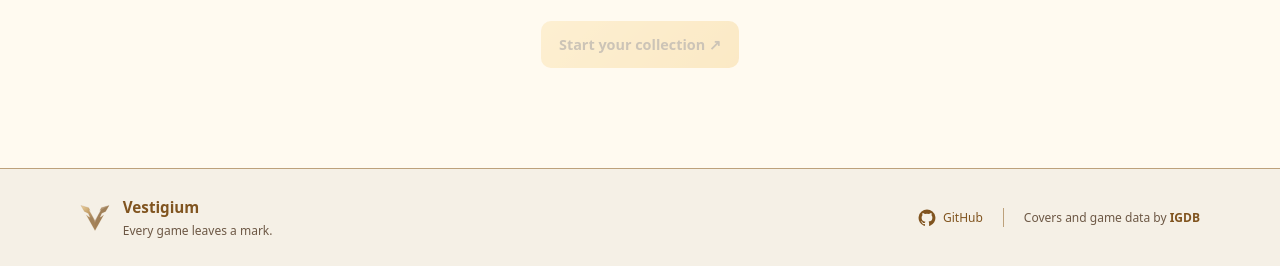
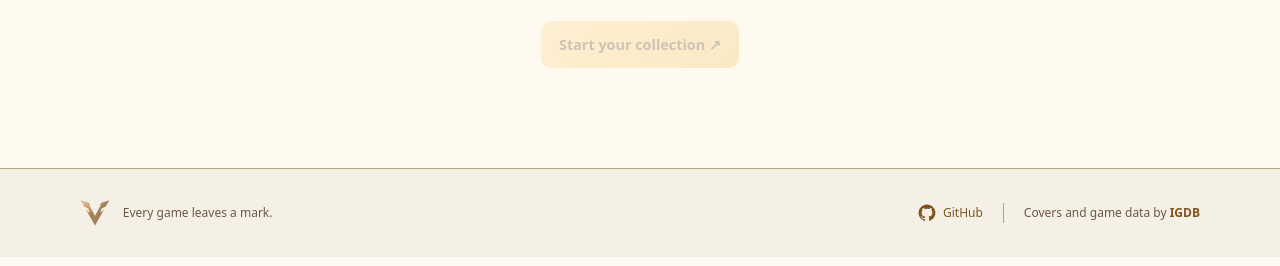
Before and after one commit to PerdonPs3/game-backlog, a Flask app: page / in a window 1280 px wide. Shown: the part 5972-6238 px from the top of the page. After the commit the page ends 6198 px from the top, so only its background shows below. Run offline with Flask 3, Linux system fonts and the light colour scheme; some libraries are stand-ins or nearby versions.

Commit message:
fix: remove repeated brand name from shared footer

```diff
--- a/app/static/site-frame.css
+++ b/app/static/site-frame.css
@@ -39,8 +39,7 @@ body.library-page { min-height: 100dvh; display: flex; flex-direction: column; }
 .site-footer.workspace-footer { width: 100%; margin-top: auto; padding: 1.6rem max(1.5rem, env(safe-area-inset-right)); border-top: 1px solid var(--border); background: var(--color-canvas); color: var(--text-muted); font-size: .75rem; text-align: left; }
 .site-footer-inner { display: flex; align-items: center; justify-content: space-between; flex-wrap: wrap; gap: 1.25rem 2rem; width: 100%; max-width: 1120px; margin-inline: auto; }
 .site-footer-identity { display: flex; align-items: center; gap: .8rem; }
-.site-footer-identity strong { color: var(--accent); font-size: .95rem; font-weight: 700; }
-.site-footer-identity p { margin: .2rem 0 0; font-size: .75rem; line-height: 1.5; }
+.site-footer-identity p { margin: 0; font-size: .75rem; line-height: 1.5; }
 .site-footer a { color: var(--accent); text-decoration: none; text-underline-offset: .25em; }
 .site-footer a:hover { text-decoration: underline; }
 .site-footer a:focus-visible { outline: 2px solid var(--accent); outline-offset: 4px; border-radius: 3px; }
--- a/app/templates/_site_frame.html
+++ b/app/templates/_site_frame.html
@@ -22,7 +22,7 @@
     <div class="site-footer-inner">
         <div class="site-footer-identity">
             {% include '_brand_easter_egg.html' %}
-            <div><strong>Vestigium</strong><p>Every game leaves a mark.</p></div>
+            <p>Every game leaves a mark.</p>
         </div>
         <div class="site-footer-links">
             <a class="site-footer-source" href="https://github.com/PerdonPs3/game-backlog" target="_blank" rel="noopener noreferrer" aria-label="View on GitHub">
```
